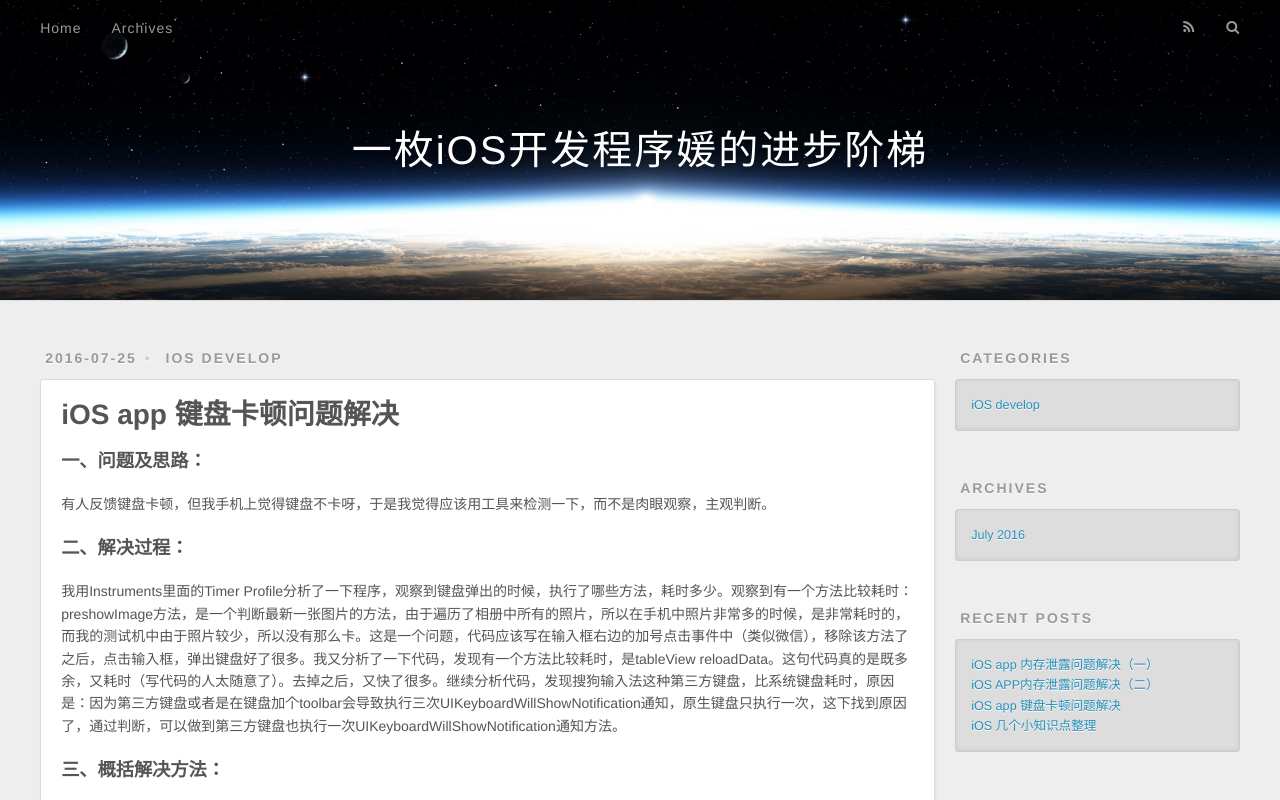
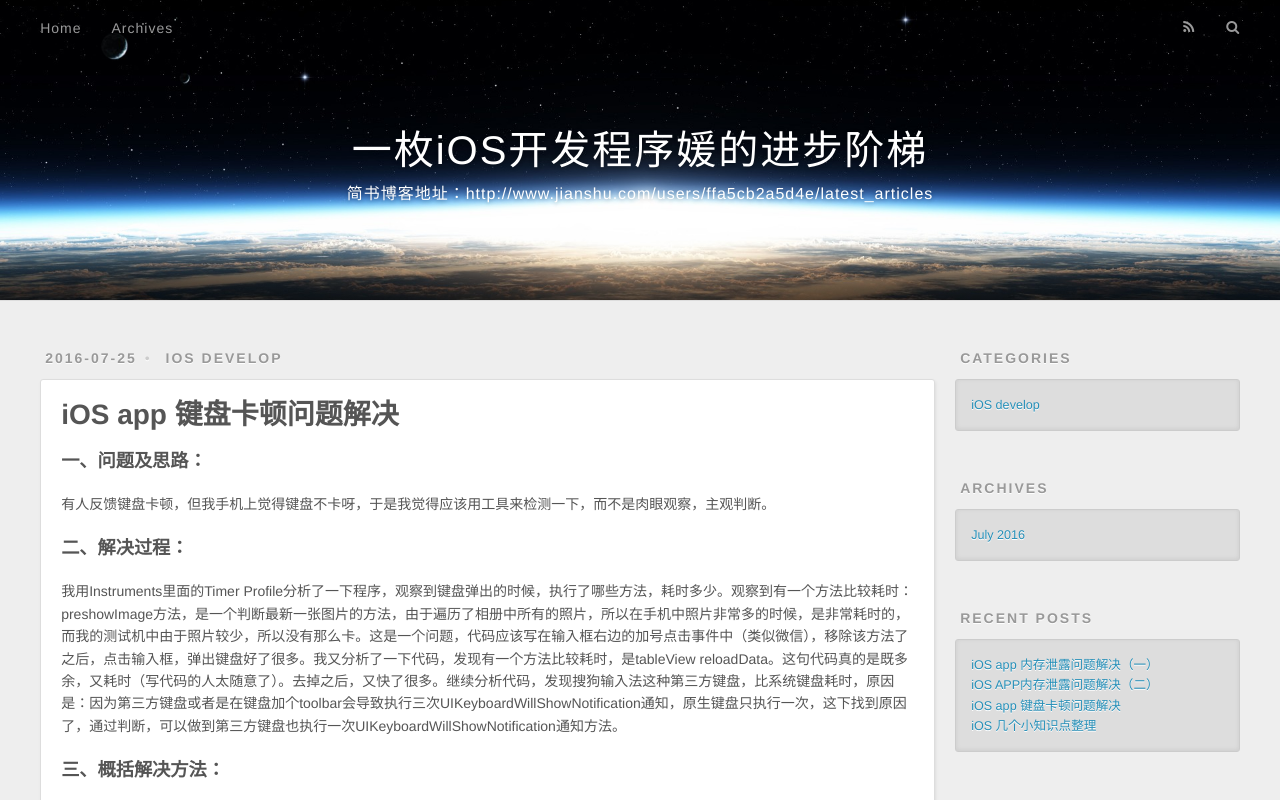
Before and after one commit to chizhiyiheng/chizhiyiheng.github.io, a plain HTML site: page 2016/07/25/iOS app 键盘卡顿问题解决 /index.html in a window 1280 px wide. Shown: the top 800 px of the page. Drawn offline with nearby package versions, Linux system fonts and the light colour scheme.

Commit message:
Site updated: 2016-07-25 22:05:39

```diff
--- a/2016/07/25/iOS app 键盘卡顿问题解决 /index.html
+++ b/2016/07/25/iOS app 键盘卡顿问题解决 /index.html
@@ -42,6 +42,10 @@
       <h1 id="logo-wrap">
         <a href="/" id="logo">一枚iOS开发程序媛的进步阶梯</a>
       </h1>
+
+        <h2 id="subtitle-wrap">
+          <a href="/" id="subtitle">简书博客地址：http://www.jianshu.com/users/ffa5cb2a5d4e/latest_articles</a>
+        </h2>
 
     </div>
     <div id="header-inner" class="inner">
```
Also changed, not shown: 2016/07/25/iOS几个小知识点整理/index.html (+4 -0 lines), 2016/07/25/ios_app_memory_leak_1/index.html (+4 -0 lines), 2016/07/25/ios_app_memory_leak_2/index.html (+4 -0 lines), archives/2016/07/index.html (+4 -0 lines), archives/2016/index.html (+4 -0 lines), archives/index.html (+4 -0 lines), categories/iOS-develop/index.html (+4 -0 lines), index.html (+4 -0 lines).
